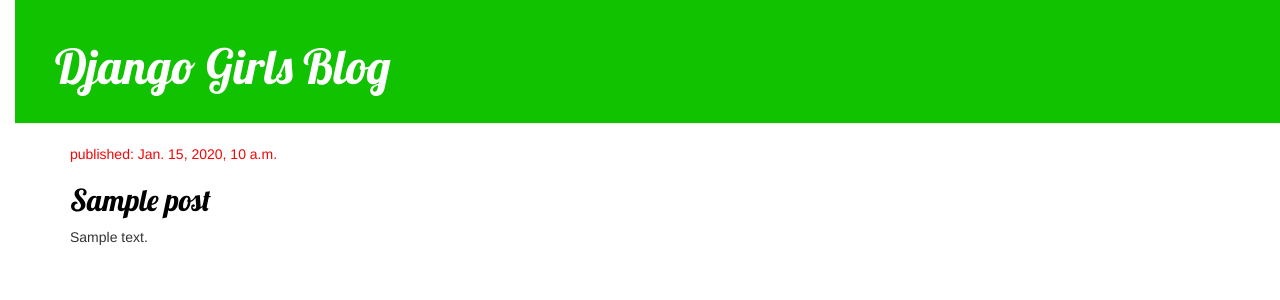
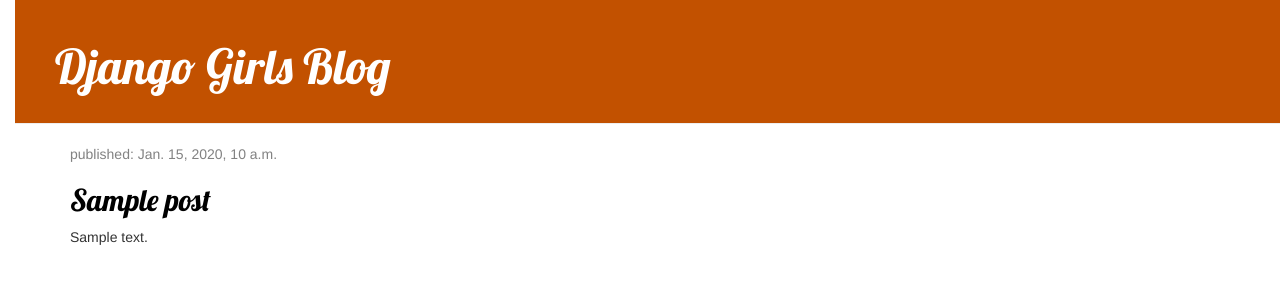
Before and after one commit to exs802/my-first-blog, a Django app: page / in a window 1280 px wide. Shown: the top 300 px of the page. Run offline with Django 3.2, Linux system fonts and the light colour scheme; tables that the repository leaves empty hold one stand-in row (values such as "Sample post"); some libraries are stand-ins or nearby versions.

Commit message:
testing colours -  changed back to original colours

```diff
--- a/blog/static/css/blog.css
+++ b/blog/static/css/blog.css
@@ -1,5 +1,5 @@
 h1 a, h2 a {
-    color: #00c21a;
+    color: #C25100;
     font-family: 'Lobster';
 }
 
@@ -8,7 +8,7 @@ body {
 }
 
 .page-header {
-    background-color: #10c200;
+    background-color: #C25100;
     margin-top: 0;
     padding: 20px 20px 20px 40px;
 }
@@ -28,7 +28,7 @@ h1, h2, h3, h4 {
 }
 
 .date {
-    color: #f30707;
+    color: #828282;
 }
 
 .save {
```
